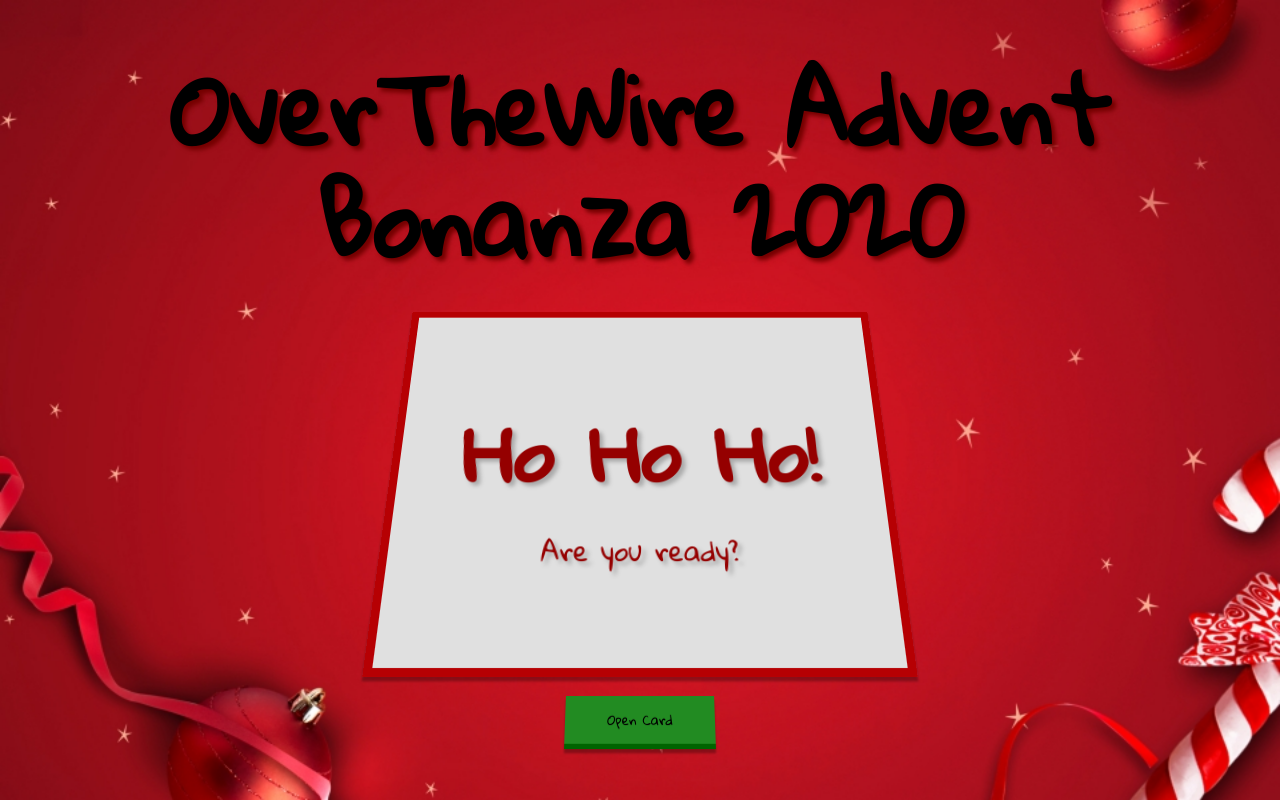
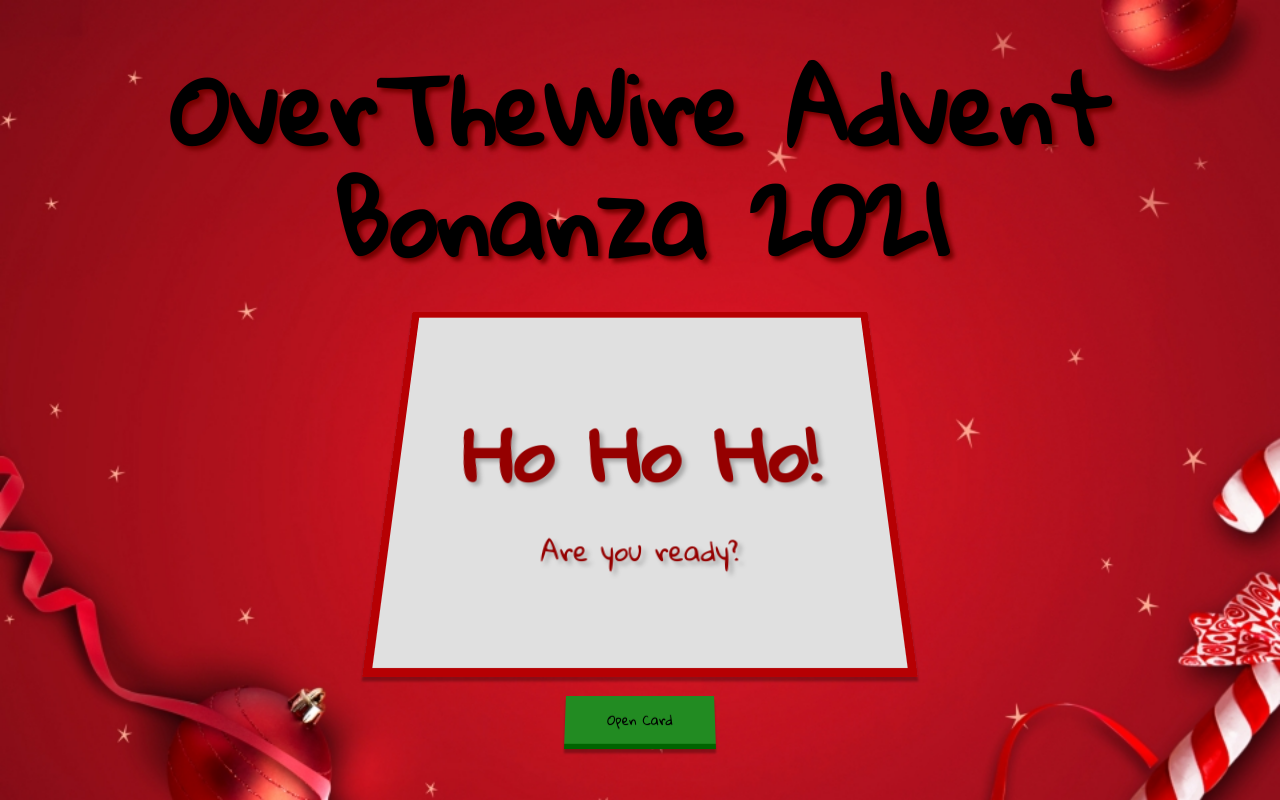
Before and after one commit to OverTheWireOrg/advent-website, a plain HTML site: page index.html in a window 1280 px wide. Drawn offline with Linux system fonts and the light colour scheme.

Commit message:
2021 version

```diff
--- a/index.html
+++ b/index.html
@@ -2,10 +2,10 @@
 	<head>
 		<link rel="stylesheet" type="text/css" href="style.css">
 		<script src="script.js"></script>
-		<title>OverTheWire Advent Bonanza 2020</title>
+		<title>OverTheWire Advent Bonanza 2021</title>
 	</head>
 	<body>
-		<h1>OverTheWire Advent Bonanza 2020</h1>
+		<h1>OverTheWire Advent Bonanza 2021</h1>
 		<div class="wrap" id="wrap">
 		  <div class="card card--inner">
 			  <img class="pic" src="santa.png">
```
Also changed, not shown: 2 other files.
